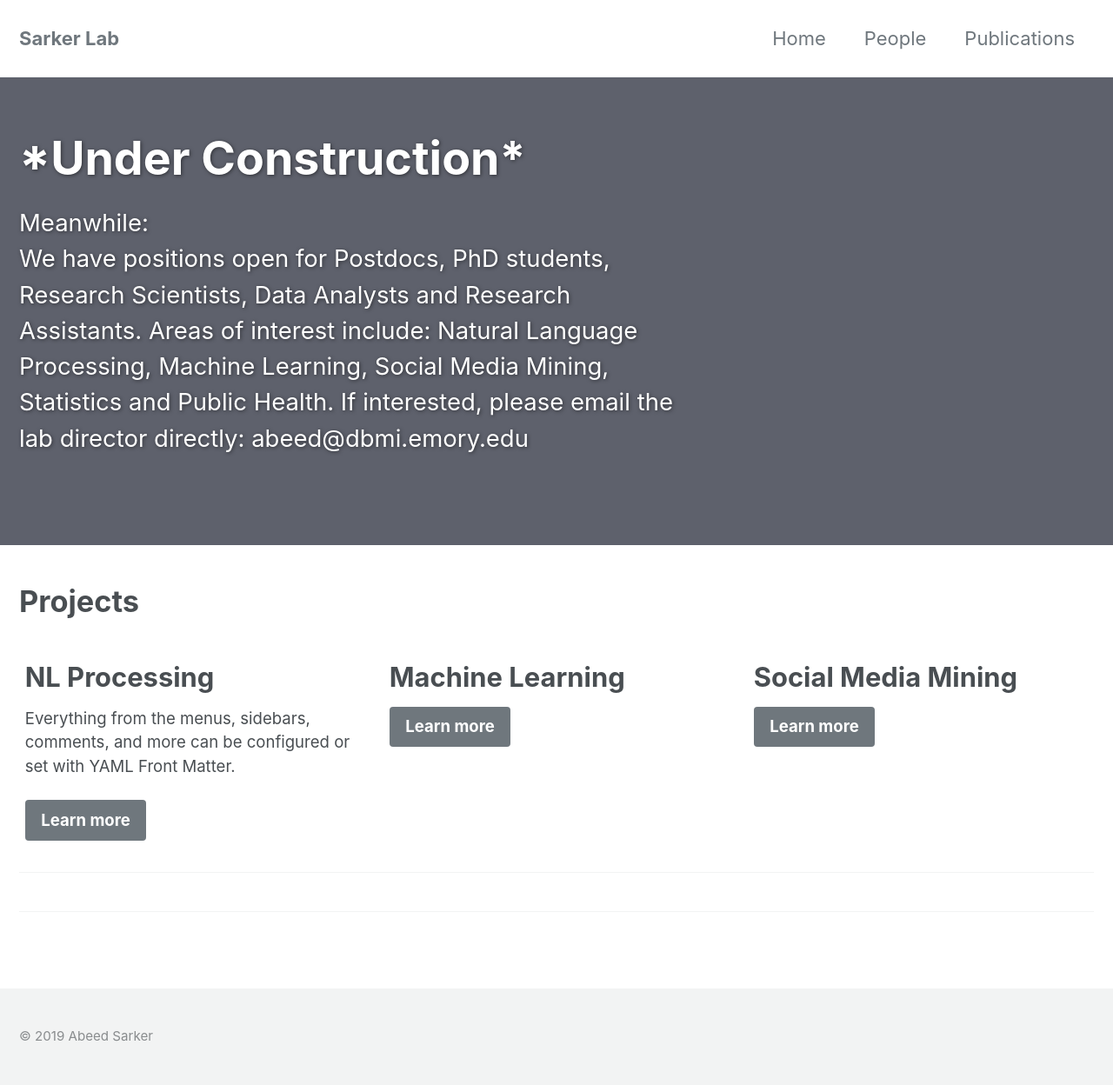
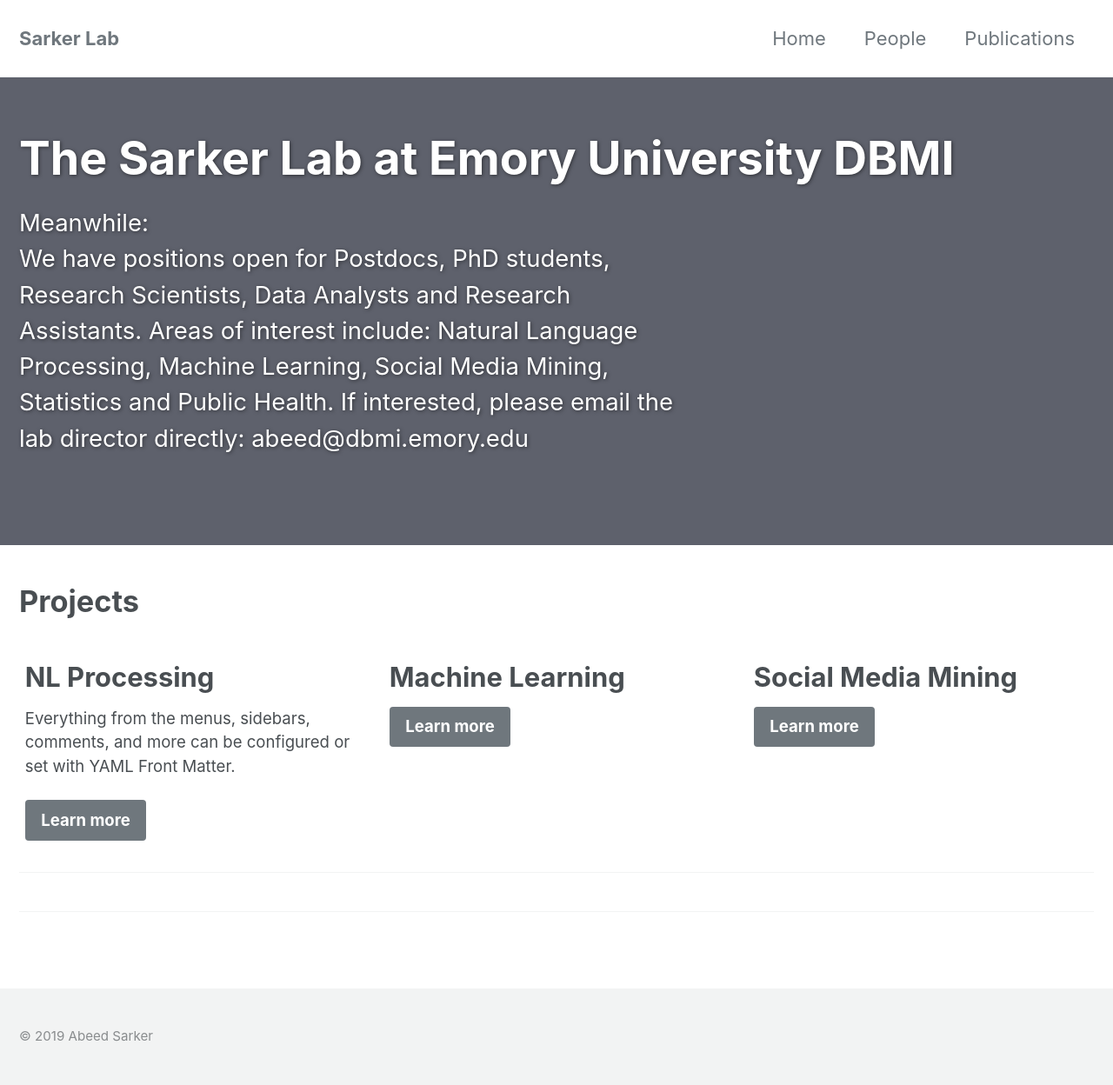
Before and after one commit to sarkerlab/Website, a Jekyll site: the page built from index.md, in a window 1280 px wide. Shown: the whole page at 87% size. Built offline with Jekyll 4.4.1, drawn with Linux system fonts in a browser that asks for light colours; cached includes are drawn as plain includes; nearby versions of some CDN libraries.

Commit message:
Update index.md

```diff
--- a/index.md
+++ b/index.md
@@ -1,5 +1,5 @@
 ---
-title: \*Under Construction\*
+title: The Sarker Lab at Emory University DBMI
 layout: splash
 permalink: /
 header:
```
